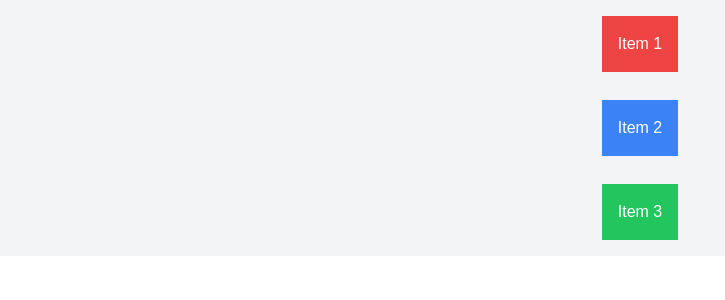
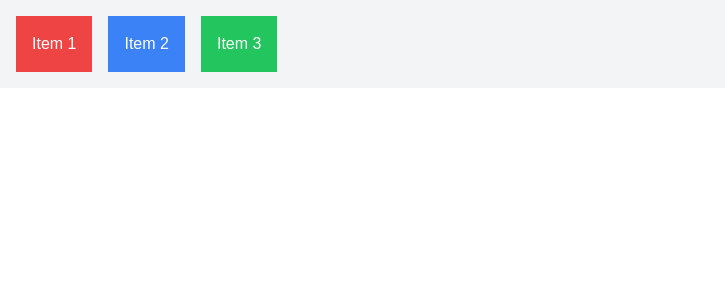
Before and after one commit to GarethPark/gkpmonitor, a Next.js app: page / in a window 1280 px wide. Shown: the top 300 px of the page, without its empty margins (0-725 px from the left). Built offline with nearby package versions, Linux system fonts and the light colour scheme.

Commit message:
flex wrapping

```diff
--- a/app/page.tsx
+++ b/app/page.tsx
@@ -1,7 +1,7 @@
 
 export default function Home() {
   return (
-    <div className="flex flex-col items-center justify-between bg-gray-100 h-64 p-4">
+    <div className="flex flex-wrap bg-gray-100 p-4 space-x-4">
       <div className="bg-red-500 p-4 text-white">Item 1</div>
       <div className="bg-blue-500 p-4 text-white">Item 2</div>
       <div className="bg-green-500 p-4 text-white">Item 3</div>
```
